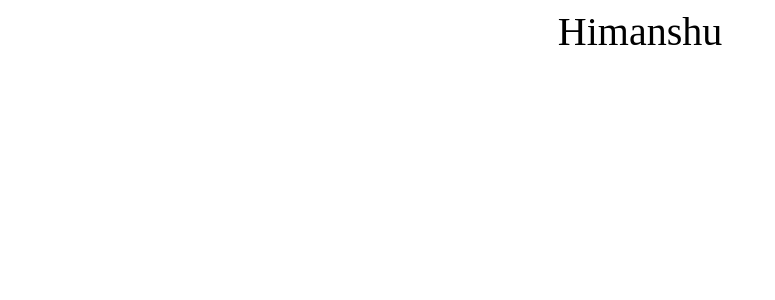
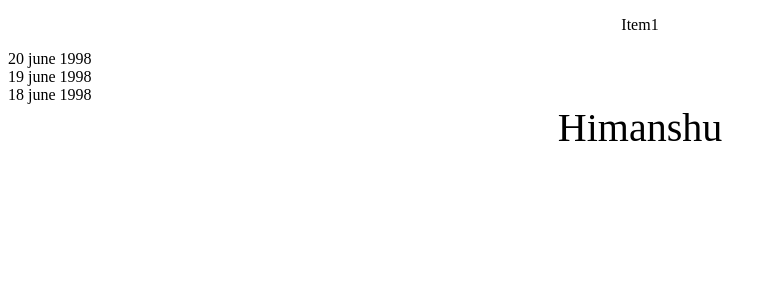
Before and after one commit to Himanshuu03/React, a React (Create React App) app in the folder myreactapp/: page / in a window 1280 px wide. Shown: the top 300 px of the page, without its empty margins (0-775 px from the left). Built offline with nearby package versions, Linux system fonts and the light colour scheme.

Commit message:
new components

```diff
--- a/myreactapp/src/App.js
+++ b/myreactapp/src/App.js
@@ -1,10 +1,16 @@
 import './App.css';
+import Item from './components/Item';
+import Itemdata from './components/Itemdata';
 
 function App() {
   return (
+    <>
+    <Item></Item>
+    <Itemdata></Itemdata>
     <div className="App">
       Himanshu
     </div>
+    </>
   );
 }
 export default App;
--- a/myreactapp/src/components/Item.css
+++ b/myreactapp/src/components/Item.css
@@ -0,0 +1,3 @@
+p{
+    text-align: center;
+}
--- a/myreactapp/src/components/Item.js
+++ b/myreactapp/src/components/Item.js
@@ -0,0 +1,9 @@
+import './Item.css';
+function Item() {
+    return(
+        <>
+          <p>Item1</p>
+        </>
+    )
+}
+export default Item;
--- /dev/null
+++ b/myreactapp/src/components/Itemdata.js
@@ -0,0 +1,12 @@
+import './Itemdate.css'
+
+function Itemdata(){
+    return(
+        <>
+        <div> 20 june 1998</div>
+        <div> 19 june 1998</div>
+        <div> 18 june 1998</div>
+        </>
+    )
+}
+export default Itemdata;
```
Also changed, not shown: myreactapp/src/components/Itemdate.css (added).
